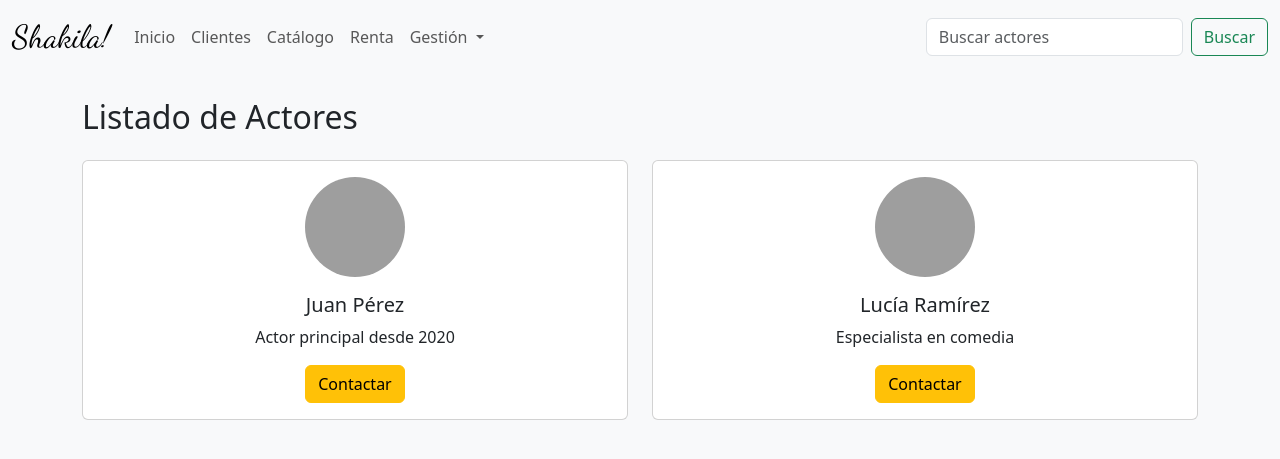
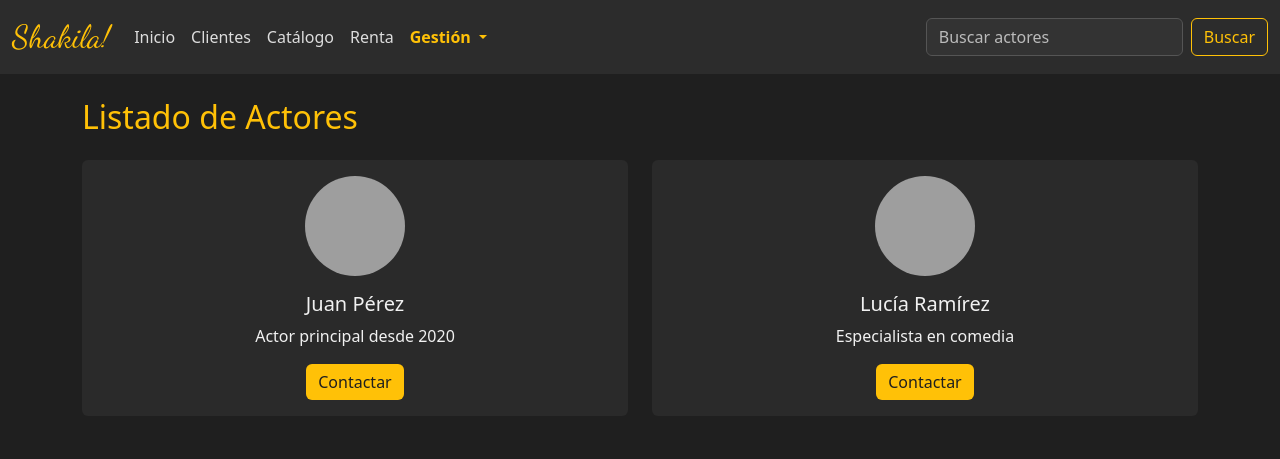
Before and after one commit to Magaztu/Proyecto-Grupal-Prog3, a PHP site: page /MVC/Pages/actor.php in a window 1280 px wide. Shown: the top 459 px of the page. Run offline with PHP 8.4, Linux system fonts and the light colour scheme; grey boxes are pictures that could not be loaded.

Commit message:
black theme let's gooo csssss

```diff
--- a/MVC/Pages/actor.php
+++ b/MVC/Pages/actor.php
@@ -8,31 +8,11 @@
   <link rel="preconnect" href="https://fonts.googleapis.com">
   <link rel="preconnect" href="https://fonts.gstatic.com" crossorigin>
   <link href="https://fonts.googleapis.com/css2?family=Dancing+Script:wght@400..700&display=swap" rel="stylesheet">
-  <style>
-    body {
-      background-color: #f8f9fa;
-    }
-    .navbar-brand {
-      font-family: 'Dancing Script', cursive;
-      font-size: xx-large;
-    }
-    .actor-card img {
-      width: 100px;
-      height: 100px;
-      object-fit: cover;
-      border-radius: 50%;
-    }
-    .actor-card {
-      transition: transform 0.2s ease;
-    }
-    .actor-card:hover {
-      transform: scale(1.02);
-    }
-  </style>
+  <link rel="stylesheet" href="../../recursos-e-imágenes/tema-oscuro.css">
 </head>
+
 <body>
-
-  <nav class="navbar navbar-expand-lg bg-body-tertiary mb-4">
+  <nav class="navbar navbar-expand-lg mb-4">
     <div class="container-fluid">
       <a class="navbar-brand" href="../../index.php">Shakila!</a>
       <button class="navbar-toggler" type="button" data-bs-toggle="collapse" data-bs-target="#navbarNav">
@@ -44,7 +24,7 @@
             <a class="nav-link" href="../../index.php">Inicio</a>
           </li>
           <li class="nav-item">
-            <a class="nav-link" aria-current="page" href="./cliente.php">Clientes</a>
+            <a class="nav-link" href="./cliente.php">Clientes</a>
           </li>
           <li class="nav-item">
             <a class="nav-link" href="./catalogo.php">Catálogo</a>
@@ -53,11 +33,11 @@
             <a class="nav-link" href="./renta.php">Renta</a>
           </li>
           <li class="nav-item dropdown">
-          <a class="nav-link dropdown-toggle" href="#" role="button" data-bs-toggle="dropdown" aria-expanded="false">
+            <a class="nav-link dropdown-toggle active" href="#" role="button" data-bs-toggle="dropdown" aria-expanded="false">
               Gestión
             </a>
             <ul class="dropdown-menu">
-            <li><a class="dropdown-item" href="./tienda.php">Seleccionar Tienda </a></li>
+              <li><a class="dropdown-item" href="./tienda.php">Seleccionar Tienda</a></li>
               <li><hr class="dropdown-divider disabled"></li>
               <li><a class="dropdown-item" href="./staff.php">Staff</a></li>
               <li><a class="dropdown-item disabled" href="#">Actores</a></li>
--- /dev/null
+++ b/recursos-e-imágenes/tema-oscuro.css
@@ -0,0 +1,91 @@
+body {
+      background-color: #1f1f1f;
+      color: #f1f1f1;
+    }
+
+    .navbar {
+      background-color: #2c2c2c !important;
+    }
+
+    /* important hace que las reglas css se apliquen por encima de cualquier otra */
+    .navbar-brand {
+      font-family: 'Dancing Script', cursive;
+      font-size: xx-large;
+      color: #ffc107 !important;
+    }
+
+    .navbar-nav .nav-link {
+      color: #ddd !important;
+    }
+
+    .navbar-nav .nav-link.active {
+      color: #ffc107 !important;
+      font-weight: bold;
+    }
+
+    .dropdown-menu {
+      background-color: #2c2c2c;
+    }
+
+    .dropdown-item {
+      color: #f1f1f1;
+    }
+
+    .dropdown-item.disabled {
+      color: #888;
+    }
+
+    .dropdown-item:hover {
+      background-color: #3b3b3b;
+    }
+
+    .form-control {
+      background-color: #333;
+      border: 1px solid #555;
+      color: #fff !important;
+    }
+
+    .form-control::placeholder {
+        color: #bbb !important;
+    }
+
+    .btn-outline-success {
+      border-color: #ffc107;
+      color: #ffc107;
+    }
+
+    .btn-outline-success:hover {
+      background-color: #ffc107;
+      color: #1f1f1f;
+    }
+
+    .actor-card img {
+      width: 100px;
+      height: 100px;
+      object-fit: cover;
+      border-radius: 50%;
+    }
+
+    .actor-card {
+      transition: transform 0.2s ease;
+    }
+
+    .actor-card:hover {
+      transform: scale(1.02);
+    }
+
+    .card {
+      background-color: #2a2a2a;
+      border: none;
+      color: #f1f1f1;
+    }
+
+    .btn-warning {
+      background-color: #ffc107;
+      border: none;
+      color: #1f1f1f;
+    }
+
+    h2 {
+      color: #ffc107;
+    }
```
Lines whose indentation alone changed are shown as unchanged.
